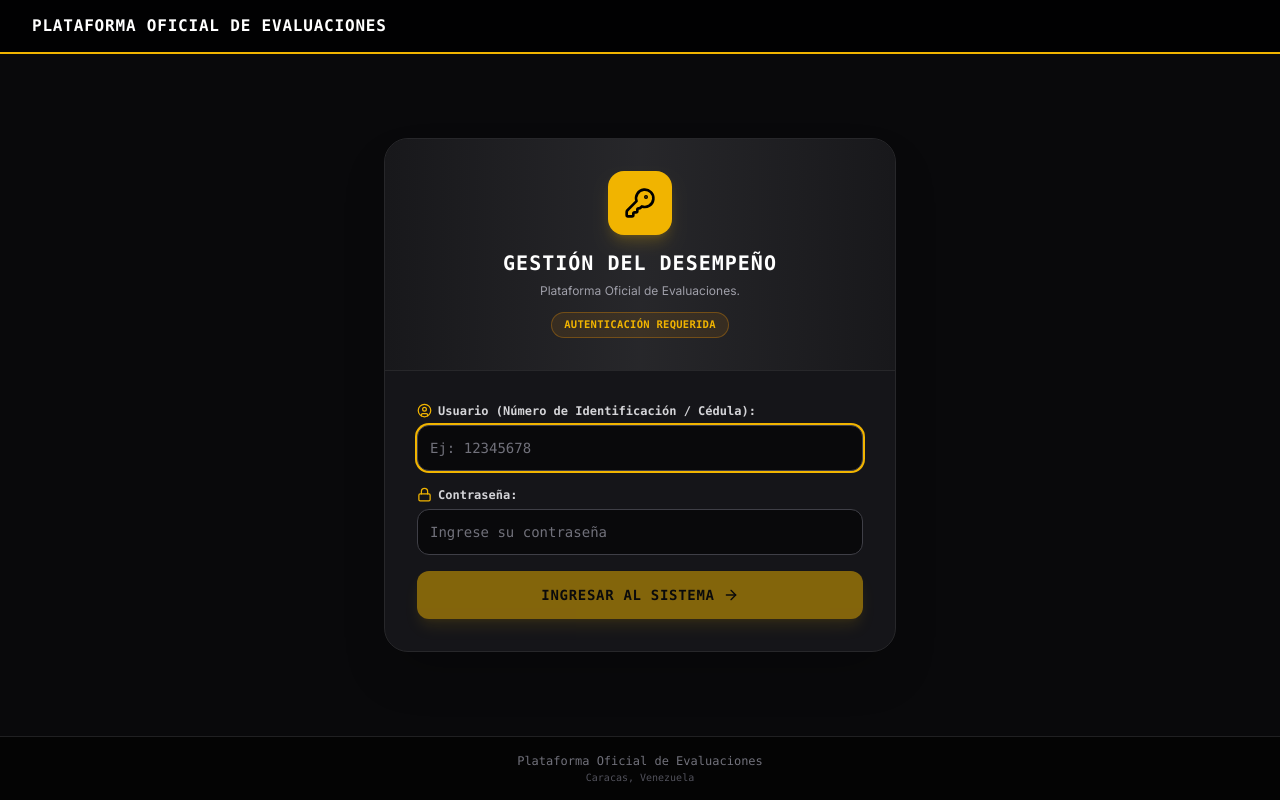
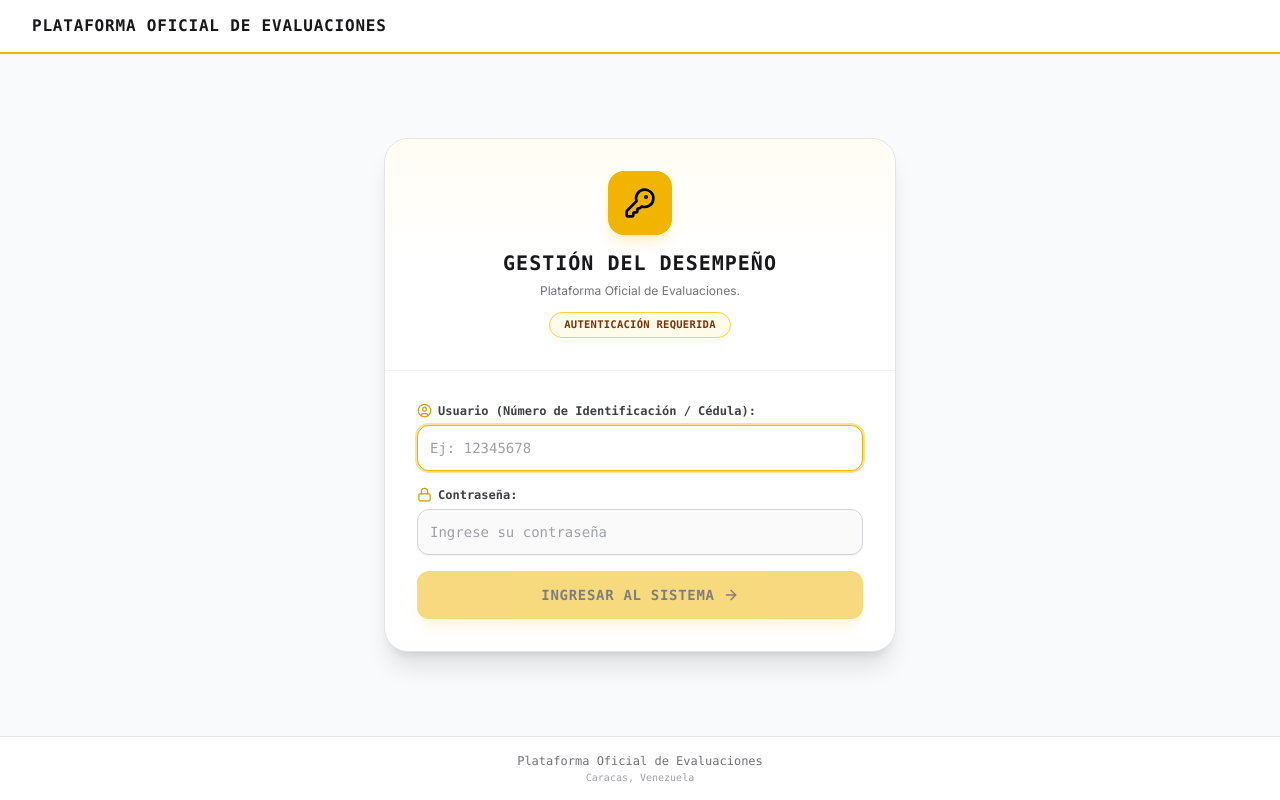
Before and after one commit to nrodriguez-cmyk/PERFORMANCE-MANAGEMENT-DEMO, a React (Vite) app: page / in a window 1280 px wide. Built offline with nearby package versions, Linux system fonts and the light colour scheme.

Commit message:
style: convert login page to clean corporate white theme

```diff
--- a/src/components/LoginPage.tsx
+++ b/src/components/LoginPage.tsx
@@ -105,11 +105,11 @@ export function LoginPage({ onLoginSuccess }: LoginPageProps) {
   };
 
   return (
-    <div className="min-h-screen w-full bg-zinc-950 text-zinc-100 flex flex-col justify-between font-sans selection:bg-[#F1B400] selection:text-black">
+    <div className="min-h-screen w-full bg-slate-50 text-zinc-900 flex flex-col justify-between font-sans selection:bg-[#F1B400] selection:text-black">
       {/* Top Banner */}
-      <header className="w-full bg-black/80 backdrop-blur-md border-b-2 border-[#F1B400] px-4 sm:px-8 py-3.5 flex items-center justify-between">
+      <header className="w-full bg-white border-b-2 border-[#F1B400] px-4 sm:px-8 py-3.5 flex items-center justify-between shadow-xs">
         <div className="flex items-center gap-3">
-          <h1 className="text-sm sm:text-base font-black tracking-wider uppercase text-white font-mono">
+          <h1 className="text-sm sm:text-base font-black tracking-wider uppercase text-zinc-900 font-mono">
             Plataforma Oficial de Evaluaciones
           </h1>
         </div>
@@ -117,19 +117,19 @@ export function LoginPage({ onLoginSuccess }: LoginPageProps) {
 
       {/* Main Login Card */}
       <main className="flex-1 flex items-center justify-center p-4 sm:p-6 my-6">
-        <div className="w-full max-w-lg bg-zinc-900/90 border border-zinc-800 rounded-3xl shadow-2xl overflow-hidden backdrop-blur-xl">
+        <div className="w-full max-w-lg bg-white border border-zinc-200 rounded-3xl shadow-xl overflow-hidden">
           {/* Card Top Gold Bar */}
-          <div className="bg-gradient-to-r from-zinc-900 via-zinc-800 to-zinc-900 p-6 sm:p-8 text-center border-b border-zinc-800 relative">
-            <div className="mx-auto w-16 h-16 rounded-2xl bg-[#F1B400] text-black font-black flex items-center justify-center text-2xl shadow-lg shadow-[#F1B400]/20 mb-3.5">
+          <div className="bg-gradient-to-b from-amber-50/60 via-white to-white p-6 sm:p-8 text-center border-b border-zinc-100 relative">
+            <div className="mx-auto w-16 h-16 rounded-2xl bg-[#F1B400] text-black font-black flex items-center justify-center text-2xl shadow-lg shadow-amber-400/20 mb-3.5">
               <KeyRound size={32} />
             </div>
-            <h2 className="text-lg sm:text-xl font-black uppercase tracking-wider text-white font-mono">
+            <h2 className="text-lg sm:text-xl font-black uppercase tracking-wider text-zinc-900 font-mono">
               Gestión del Desempeño
             </h2>
-            <p className="text-xs text-zinc-400 mt-1 max-w-sm mx-auto leading-relaxed">
+            <p className="text-xs text-zinc-500 mt-1 max-w-sm mx-auto leading-relaxed">
               Plataforma Oficial de Evaluaciones.
             </p>
-            <div className="inline-block mt-3 px-3 py-1 bg-amber-500/10 border border-amber-500/30 rounded-full text-[10.5px] font-mono font-bold text-[#F1B400] uppercase tracking-wide">
+            <div className="inline-block mt-3 px-3.5 py-1 bg-amber-50 border border-amber-300 rounded-full text-[10.5px] font-mono font-bold text-amber-900 uppercase tracking-wide">
               Autenticación Requerida
             </div>
           </div>
@@ -138,8 +138,8 @@ export function LoginPage({ onLoginSuccess }: LoginPageProps) {
           <div className="p-6 sm:p-8 space-y-5">
             <form onSubmit={handleSubmit} className="space-y-4">
               <div>
-                <label className="block text-xs font-mono font-bold text-zinc-300 mb-1.5 flex items-center gap-1.5">
-                  <UserCircle size={15} className="text-[#F1B400]" />
+                <label className="block text-xs font-mono font-bold text-zinc-700 mb-1.5 flex items-center gap-1.5">
+                  <UserCircle size={15} className="text-[#D99C00]" />
                   Usuario (Número de Identificación / Cédula):
                 </label>
                 <input
@@ -149,13 +149,13 @@ export function LoginPage({ onLoginSuccess }: LoginPageProps) {
                   placeholder="Ej: 12345678"
                   value={cedula}
                   onChange={(e) => setCedula(e.target.value)}
-                  className="w-full p-3 bg-zinc-950 border border-zinc-700 rounded-xl font-mono text-sm text-white placeholder-zinc-500 focus:outline-none focus:ring-2 focus:ring-[#F1B400] transition-all"
+                  className="w-full p-3 bg-zinc-50 hover:bg-white focus:bg-white border border-zinc-300 focus:border-[#F1B400] rounded-xl font-mono text-sm text-zinc-900 placeholder-zinc-400 focus:outline-none focus:ring-2 focus:ring-[#F1B400]/40 transition-all shadow-2xs"
                 />
               </div>
 
               <div>
-                <label className="block text-xs font-mono font-bold text-zinc-300 mb-1.5 flex items-center gap-1.5">
-                  <Lock size={15} className="text-[#F1B400]" />
+                <label className="block text-xs font-mono font-bold text-zinc-700 mb-1.5 flex items-center gap-1.5">
+                  <Lock size={15} className="text-[#D99C00]" />
                   Contraseña:
                 </label>
                 <input
@@ -164,20 +164,20 @@ export function LoginPage({ onLoginSuccess }: LoginPageProps) {
                   placeholder="Ingrese su contraseña"
                   value={password}
                   onChange={(e) => setPassword(e.target.value)}
-                  className="w-full p-3 bg-zinc-950 border border-zinc-700 rounded-xl font-mono text-sm text-white placeholder-zinc-500 focus:outline-none focus:ring-2 focus:ring-[#F1B400] transition-all"
+                  className="w-full p-3 bg-zinc-50 hover:bg-white focus:bg-white border border-zinc-300 focus:border-[#F1B400] rounded-xl font-mono text-sm text-zinc-900 placeholder-zinc-400 focus:outline-none focus:ring-2 focus:ring-[#F1B400]/40 transition-all shadow-2xs"
                 />
               </div>
 
               {error && (
-                <div className="p-3 rounded-xl bg-red-500/15 border border-red-500/30 text-red-300 text-xs font-mono flex items-center gap-2.5 animate-in fade-in duration-200">
-                  <AlertCircle size={16} className="text-red-400 shrink-0" />
+                <div className="p-3 rounded-xl bg-rose-50 border border-rose-200 text-rose-800 text-xs font-mono flex items-center gap-2.5 animate-in fade-in duration-200">
+                  <AlertCircle size={16} className="text-rose-600 shrink-0" />
                   <span>{error}</span>
                 </div>
               )}
 
               {successMsg && (
-                <div className="p-3 rounded-xl bg-emerald-500/15 border border-emerald-500/30 text-emerald-300 text-xs font-mono flex items-center gap-2.5 animate-in fade-in duration-200">
-                  <CheckCircle2 size={16} className="text-emerald-400 shrink-0" />
+                <div className="p-3 rounded-xl bg-emerald-50 border border-emerald-200 text-emerald-850 text-xs font-mono flex items-center gap-2.5 animate-in fade-in duration-200">
+                  <CheckCircle2 size={16} className="text-emerald-600 shrink-0" />
                   <span>{successMsg}</span>
                 </div>
               )}
@@ -185,7 +185,7 @@ export function LoginPage({ onLoginSuccess }: LoginPageProps) {
               <button
                 type="submit"
                 disabled={loading || !cedula.trim() || !password.trim()}
-                className="w-full py-3.5 px-4 rounded-xl text-xs sm:text-sm font-black font-mono uppercase tracking-wider bg-[#F1B400] hover:bg-[#d99c00] active:scale-[0.99] text-black shadow-lg shadow-[#F1B400]/20 flex items-center justify-center gap-2 transition-all cursor-pointer disabled:opacity-50"
+                className="w-full py-3.5 px-4 rounded-xl text-xs sm:text-sm font-black font-mono uppercase tracking-wider bg-[#F1B400] hover:bg-[#e0a600] active:scale-[0.99] text-black shadow-lg shadow-amber-400/25 flex items-center justify-center gap-2 transition-all cursor-pointer disabled:opacity-50"
               >
                 <span>{loading ? 'Verificando Colaborador...' : 'Ingresar al Sistema'}</span>
                 <ArrowRight size={16} />
@@ -197,21 +197,21 @@ export function LoginPage({ onLoginSuccess }: LoginPageProps) {
 
       {/* Modal Obligatorio de Cambio de Contraseña en Primer Ingreso */}
       {showPasswordChangeModal && pendingUser && (
-        <div className="fixed inset-0 z-50 bg-black/80 backdrop-blur-md flex items-center justify-center p-4 animate-in fade-in duration-200">
-          <div className="bg-zinc-900 border-2 border-[#F1B400] w-full max-w-lg rounded-3xl shadow-2xl overflow-hidden animate-in zoom-in-95 duration-200">
+        <div className="fixed inset-0 z-50 bg-black/60 backdrop-blur-sm flex items-center justify-center p-4 animate-in fade-in duration-200">
+          <div className="bg-white border-2 border-[#F1B400] w-full max-w-lg rounded-3xl shadow-2xl overflow-hidden animate-in zoom-in-95 duration-200">
             {/* Header del Modal */}
-            <div className="bg-gradient-to-r from-zinc-900 via-zinc-800 to-zinc-900 p-6 border-b border-zinc-800 text-center relative">
-              <div className="mx-auto w-14 h-14 rounded-2xl bg-[#F1B400] text-black font-black flex items-center justify-center shadow-lg shadow-[#F1B400]/20 mb-3">
+            <div className="bg-gradient-to-b from-amber-50 via-white to-white p-6 border-b border-zinc-100 text-center relative">
+              <div className="mx-auto w-14 h-14 rounded-2xl bg-[#F1B400] text-black font-black flex items-center justify-center shadow-md shadow-amber-400/20 mb-3">
                 <KeyRound size={28} />
               </div>
-              <span className="text-[10px] font-mono font-bold tracking-widest text-[#F1B400] uppercase block">
+              <span className="text-[10px] font-mono font-bold tracking-widest text-[#B38300] uppercase block">
                 Primer Ingreso al Sistema • Seguridad Institucional
               </span>
-              <h3 className="text-lg font-black uppercase text-white font-mono mt-1">
+              <h3 className="text-lg font-black uppercase text-zinc-900 font-mono mt-1">
                 Cambio Obligatorio de Contraseña
               </h3>
-              <p className="text-xs text-zinc-300 mt-1 max-w-md mx-auto">
-                Bienvenido(a), <strong className="text-white">{pendingUser.fullName}</strong> ({pendingUser.position}).
+              <p className="text-xs text-zinc-600 mt-1 max-w-md mx-auto">
+                Bienvenido(a), <strong className="text-zinc-950">{pendingUser.fullName}</strong> ({pendingUser.position}).
                 Por seguridad institucional, debe definir una <strong>contraseña personalizada y única</strong> para sus próximos inicios de sesión.
               </p>
             </div>
@@ -219,19 +219,19 @@ export function LoginPage({ onLoginSuccess }: LoginPageProps) {
             {/* Contenido del Formulario */}
             <form onSubmit={handleSaveNewPassword} className="p-6 space-y-4">
               {/* Información del usuario */}
-              <div className="p-3 bg-zinc-950 border border-zinc-800 rounded-xl flex items-center justify-between text-xs font-mono">
-                <span className="text-zinc-400">Usuario Asignado (Cédula):</span>
-                <span className="font-bold text-[#F1B400]">{pendingUser.username}</span>
+              <div className="p-3 bg-zinc-50 border border-zinc-200 rounded-xl flex items-center justify-between text-xs font-mono">
+                <span className="text-zinc-500">Usuario Asignado (Cédula):</span>
+                <span className="font-bold text-[#9E7400]">{pendingUser.username}</span>
               </div>
 
               {/* Campo: Nueva Contraseña */}
               <div>
-                <label className="block text-xs font-mono font-bold text-zinc-300 mb-1.5 flex items-center justify-between">
+                <label className="block text-xs font-mono font-bold text-zinc-700 mb-1.5 flex items-center justify-between">
                   <span>Nueva Contraseña Personalizada:</span>
                   <button
                     type="button"
                     onClick={() => setShowNewPass(!showNewPass)}
-                    className="text-[11px] text-zinc-400 hover:text-white flex items-center gap-1 cursor-pointer"
+                    className="text-[11px] text-zinc-500 hover:text-zinc-900 flex items-center gap-1 cursor-pointer"
                   >
                     {showNewPass ? <EyeOff size={13} /> : <Eye size={13} />}
                     {showNewPass ? 'Ocultar' : 'Ver'}
@@ -245,19 +245,19 @@ export function LoginPage({ onLoginSuccess }: LoginPageProps) {
                     placeholder="Escriba su nueva contraseña"
                     value={newPassword}
                     onChange={(e) => setNewPassword(e.target.value)}
-                    className="w-full p-3 bg-zinc-950 border border-zinc-700 rounded-xl font-mono text-sm text-white placeholder-zinc-500 focus:outline-none focus:ring-2 focus:ring-[#F1B400] transition-all"
+                    className="w-full p-3 bg-zinc-50 hover:bg-white focus:bg-white border border-zinc-300 focus:border-[#F1B400] rounded-xl font-mono text-sm text-zinc-900 placeholder-zinc-400 focus:outline-none focus:ring-2 focus:ring-[#F1B400]/40 transition-all shadow-2xs"
                   />
                 </div>
               </div>
 
               {/* Campo: Confirmar Contraseña */}
               <div>
-                <label className="block text-xs font-mono font-bold text-zinc-300 mb-1.5 flex items-center justify-between">
+                <label className="block text-xs font-mono font-bold text-zinc-700 mb-1.5 flex items-center justify-between">
                   <span>Confirmar Nueva Contraseña:</span>
                   <button
                     type="button"
                     onClick={() => setShowConfirmPass(!showConfirmPass)}
-                    className="text-[11px] text-zinc-400 hover:text-white flex items-center gap-1 cursor-pointer"
+                    className="text-[11px] text-zinc-500 hover:text-zinc-900 flex items-center gap-1 cursor-pointer"
                   >
                     {showConfirmPass ? <EyeOff size={13} /> : <Eye size={13} />}
                     {showConfirmPass ? 'Ocultar' : 'Ver'}
@@ -270,72 +270,72 @@ export function LoginPage({ onLoginSuccess }: LoginPageProps) {
                     placeholder="Repita la nueva contraseña exactamente igual"
                     value={confirmPassword}
                     onChange={(e) => setConfirmPassword(e.target.value)}
-                    className="w-full p-3 bg-zinc-950 border border-zinc-700 rounded-xl font-mono text-sm text-white placeholder-zinc-500 focus:outline-none focus:ring-2 focus:ring-[#F1B400] transition-all"
+                    className="w-full p-3 bg-zinc-50 hover:bg-white focus:bg-white border border-zinc-300 focus:border-[#F1B400] rounded-xl font-mono text-sm text-zinc-900 placeholder-zinc-400 focus:outline-none focus:ring-2 focus:ring-[#F1B400]/40 transition-all shadow-2xs"
                   />
                 </div>
               </div>
 
               {/* Checklist en Vivo de Requisitos Normativos */}
-              <div className="p-3.5 bg-zinc-950/80 border border-zinc-800 rounded-xl space-y-2">
-                <span className="text-[10.5px] font-mono font-bold uppercase tracking-wider text-zinc-400 block border-b border-zinc-800/80 pb-1">
+              <div className="p-3.5 bg-zinc-50 border border-zinc-200 rounded-xl space-y-2">
+                <span className="text-[10.5px] font-mono font-bold uppercase tracking-wider text-zinc-500 block border-b border-zinc-200 pb-1">
                   Requisitos Obligatorios de la Nueva Contraseña:
                 </span>
 
                 <div className="grid grid-cols-1 sm:grid-cols-2 gap-2 text-[11px] font-mono">
                   {/* Regla 1: Mínimo 6 caracteres */}
-                  <div className={`flex items-center gap-2 ${hasMinLength ? 'text-emerald-400' : 'text-zinc-500'}`}>
-                    {hasMinLength ? <Check size={14} className="text-emerald-400 shrink-0" /> : <div className="w-3.5 h-3.5 rounded-full border border-zinc-600 shrink-0" />}
+                  <div className={`flex items-center gap-2 ${hasMinLength ? 'text-emerald-700 font-bold' : 'text-zinc-400'}`}>
+                    {hasMinLength ? <Check size={14} className="text-emerald-600 shrink-0" /> : <div className="w-3.5 h-3.5 rounded-full border border-zinc-300 shrink-0" />}
                     <span>Mínimo 6 caracteres</span>
                   </div>
 
                   {/* Regla 2: 1 Letra Mayúscula */}
-                  <div className={`flex items-center gap-2 ${hasUppercase ? 'text-emerald-400' : 'text-zinc-500'}`}>
-                    {hasUppercase ? <Check size={14} className="text-emerald-400 shrink-0" /> : <div className="w-3.5 h-3.5 rounded-full border border-zinc-600 shrink-0" />}
+                  <div className={`flex items-center gap-2 ${hasUppercase ? 'text-emerald-700 font-bold' : 'text-zinc-400'}`}>
+                    {hasUppercase ? <Check size={14} className="text-emerald-600 shrink-0" /> : <div className="w-3.5 h-3.5 rounded-full border border-zinc-300 shrink-0" />}
                     <span>Al menos 1 MAYÚSCULA (A-Z)</span>
                   </div>
 
                   {/* Regla 3: 1 Número */}
-                  <div className={`flex items-center gap-2 ${hasNumber ? 'text-emerald-400' : 'text-zinc-500'}`}>
-                    {hasNumber ? <Check size={14} className="text-emerald-400 shrink-0" /> : <div className="w-3.5 h-3.5 rounded-full border border-zinc-600 shrink-0" />}
+                  <div className={`flex items-center gap-2 ${hasNumber ? 'text-emerald-700 font-bold' : 'text-zinc-400'}`}>
+                    {hasNumber ? <Check size={14} className="text-emerald-600 shrink-0" /> : <div className="w-3.5 h-3.5 rounded-full border border-zinc-300 shrink-0" />}
                     <span>Al menos 1 número (0-9)</span>
                   </div>
 
                   {/* Regla 4: Carácter especial permitido */}
-                  <div className={`flex items-center gap-2 ${hasSpecialChar ? 'text-emerald-400' : 'text-zinc-500'}`}>
-                    {hasSpecialChar ? <Check size={14} className="text-emerald-400 shrink-0" /> : <div className="w-3.5 h-3.5 rounded-full border border-zinc-600 shrink-0" />}
+                  <div className={`flex items-center gap-2 ${hasSpecialChar ? 'text-emerald-700 font-bold' : 'text-zinc-400'}`}>
+                    {hasSpecialChar ? <Check size={14} className="text-emerald-600 shrink-0" /> : <div className="w-3.5 h-3.5 rounded-full border border-zinc-300 shrink-0" />}
                     <span>1 especial (ej: #, $, %, &, !, ¡, ?)</span>
                   </div>
 
                   {/* Regla 5: Sin espacios en blanco */}
-                  <div className={`flex items-center gap-2 ${hasNoSpaces ? 'text-emerald-400' : newPassword.length > 0 && !hasNoSpaces ? 'text-red-400' : 'text-zinc-500'}`}>
-                    {hasNoSpaces ? <Check size={14} className="text-emerald-400 shrink-0" /> : <div className="w-3.5 h-3.5 rounded-full border border-zinc-600 shrink-0" />}
+                  <div className={`flex items-center gap-2 ${hasNoSpaces ? 'text-emerald-700 font-bold' : newPassword.length > 0 && !hasNoSpaces ? 'text-rose-600' : 'text-zinc-400'}`}>
+                    {hasNoSpaces ? <Check size={14} className="text-emerald-600 shrink-0" /> : <div className="w-3.5 h-3.5 rounded-full border border-zinc-300 shrink-0" />}
                     <span>Sin espacios en blanco</span>
                   </div>
 
                   {/* Regla 6: Sin signos de puntuación */}
-                  <div className={`flex items-center gap-2 ${hasNoPunctuation ? 'text-emerald-400' : newPassword.length > 0 && !hasNoPunctuation ? 'text-red-400' : 'text-zinc-500'}`}>
-                    {hasNoPunctuation ? <Check size={14} className="text-emerald-400 shrink-0" /> : <div className="w-3.5 h-3.5 rounded-full border border-zinc-600 shrink-0" />}
+                  <div className={`flex items-center gap-2 ${hasNoPunctuation ? 'text-emerald-700 font-bold' : newPassword.length > 0 && !hasNoPunctuation ? 'text-rose-600' : 'text-zinc-400'}`}>
+                    {hasNoPunctuation ? <Check size={14} className="text-emerald-600 shrink-0" /> : <div className="w-3.5 h-3.5 rounded-full border border-zinc-300 shrink-0" />}
                     <span>Sin signos de puntuación (. , : ;)</span>
                   </div>
                 </div>
 
                 {/* Regla 7: Coincidencia */}
-                <div className={`flex items-center gap-2 pt-1 border-t border-zinc-800/80 text-[11px] font-mono ${passwordsMatch ? 'text-emerald-400' : 'text-zinc-500'}`}>
-                  {passwordsMatch ? <Check size={14} className="text-emerald-400 shrink-0" /> : <div className="w-3.5 h-3.5 rounded-full border border-zinc-600 shrink-0" />}
+                <div className={`flex items-center gap-2 pt-1 border-t border-zinc-200 text-[11px] font-mono ${passwordsMatch ? 'text-emerald-700 font-bold' : 'text-zinc-400'}`}>
+                  {passwordsMatch ? <Check size={14} className="text-emerald-600 shrink-0" /> : <div className="w-3.5 h-3.5 rounded-full border border-zinc-300 shrink-0" />}
                   <span>Las contraseñas coinciden exactamente</span>
                 </div>
               </div>
 
               {modalError && (
-                <div className="p-3 rounded-xl bg-red-500/15 border border-red-500/30 text-red-300 text-xs font-mono flex items-center gap-2 animate-in fade-in">
-                  <AlertCircle size={16} className="text-red-400 shrink-0" />
+                <div className="p-3 rounded-xl bg-rose-50 border border-rose-200 text-rose-800 text-xs font-mono flex items-center gap-2 animate-in fade-in">
+                  <AlertCircle size={16} className="text-rose-600 shrink-0" />
                   <span>{modalError}</span>
                 </div>
               )}
 
               {modalSuccess && (
-                <div className="p-3 rounded-xl bg-emerald-500/15 border border-emerald-500/30 text-emerald-300 text-xs font-mono flex items-center gap-2 animate-in fade-in">
-                  <CheckCircle2 size={16} className="text-emerald-400 shrink-0" />
+                <div className="p-3 rounded-xl bg-emerald-50 border border-emerald-200 text-emerald-850 text-xs font-mono flex items-center gap-2 animate-in fade-in">
+                  <CheckCircle2 size={16} className="text-emerald-600 shrink-0" />
                   <span>{modalSuccess}</span>
                 </div>
               )}
@@ -345,7 +345,7 @@ export function LoginPage({ onLoginSuccess }: LoginPageProps) {
                 <button
                   type="submit"
                   disabled={!isPasswordValid || savingPassword}
-                  className="w-full py-3.5 px-4 rounded-xl text-xs sm:text-sm font-black font-mono uppercase tracking-wider bg-[#F1B400] hover:bg-[#d99c00] active:scale-[0.99] text-black shadow-lg shadow-[#F1B400]/20 flex items-center justify-center gap-2 transition-all cursor-pointer disabled:opacity-40 disabled:cursor-not-allowed"
+                  className="w-full py-3.5 px-4 rounded-xl text-xs sm:text-sm font-black font-mono uppercase tracking-wider bg-[#F1B400] hover:bg-[#e0a600] active:scale-[0.99] text-black shadow-lg shadow-amber-400/25 flex items-center justify-center gap-2 transition-all cursor-pointer disabled:opacity-40 disabled:cursor-not-allowed"
                 >
                   <ShieldCheck size={18} />
                   <span>{savingPassword ? 'Guardando Contraseña...' : 'Guardar Nueva Contraseña y Continuar'}</span>
@@ -361,11 +361,11 @@ export function LoginPage({ onLoginSuccess }: LoginPageProps) {
       )}
 
       {/* Footer */}
-      <footer className="w-full bg-black/60 border-t border-zinc-800/80 py-4 px-4 text-center text-xs text-zinc-500 font-mono">
+      <footer className="w-full bg-white border-t border-zinc-200 py-4 px-4 text-center text-xs text-zinc-500 font-mono">
         <p>
           Plataforma Oficial de Evaluaciones
         </p>
-        <p className="text-[10px] text-zinc-600 mt-0.5">
+        <p className="text-[10px] text-zinc-400 mt-0.5">
           Caracas, Venezuela
         </p>
       </footer>
```
